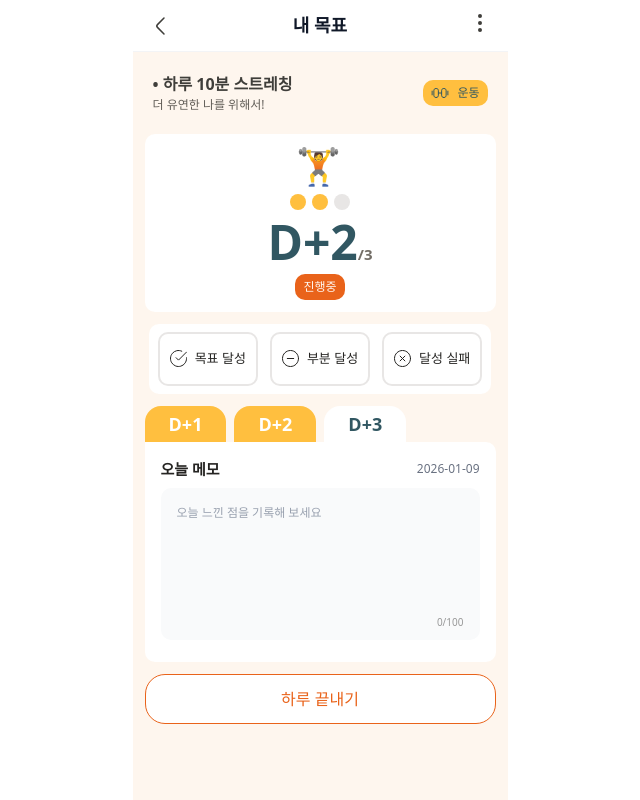
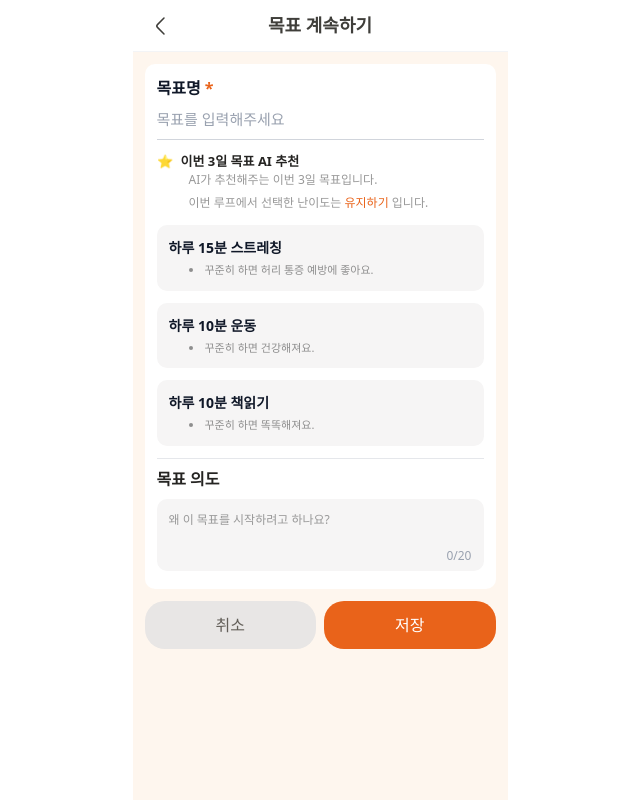
Before and after one commit to KUIT-Hackathon-Team1/JAKSIM-Web, a React (Vite) app: page /goal/continue in a window 1280 px wide. Shown: the whole page, without its empty margins (320-960 px from the left). Built offline with nearby package versions, Linux system fonts and the light colour scheme.

Commit message:
feat: 목표 계속하기 페이지 제작

```diff
--- a/package.json
+++ b/package.json
@@ -10,6 +10,7 @@
     "preview": "vite preview"
   },
   "dependencies": {
+    "axios": "^1.13.2",
     "react": "^19.2.0",
     "react-dom": "^19.2.0",
     "react-router-dom": "^7.12.0"
--- a/src/components/GoalCompleteModal.tsx
+++ b/src/components/GoalCompleteModal.tsx
@@ -46,11 +46,11 @@ export const GoalCompleteModal = ({
         </div>
 
         {/* 난이도 조절 버튼 */}
-        <div className="flex gap-3 mb-3 text-[16px]">
+        <div className="flex gap-2 mb-3 text-[16px]">
           <div className="flex-1">
             <button
               onClick={onLowerDifficulty}
-              className="bg-white text-[#E9631A] h-[50px] w-full rounded-[20px] border-[1.5px] border-[#E9631A] cursor-pointer"
+              className="bg-white text-[#E9631A] font-semibold h-13 w-full rounded-[20px] border-2 border-[#E9631A] cursor-pointer"
             >
               난이도
               <br />
@@ -61,7 +61,7 @@ export const GoalCompleteModal = ({
           <div className="flex-1">
             <button
               onClick={onMaintain}
-              className="bg-white text-[#E9631A] h-[50px]  w-full rounded-[20px] border-[1.5px] border-[#E9631A] cursor-pointer"
+              className="bg-white text-[#E9631A] font-semibold h-13  w-full rounded-[20px] border-2 border-[#E9631A] cursor-pointer"
             >
               유지하기
               <br />
@@ -69,10 +69,10 @@ export const GoalCompleteModal = ({
           </div>
 
           <div className="relative flex-1">
-            <span className="absolute -top-4 right-6 text-[#E9631A] text-xs px-2 py-0.5 rounded-full z-10">추천</span>
+            <span className="absolute -top-4.5 right-7 text-[#E9631A] text-xs px-2 py-0.5 rounded-full z-10">추천</span>
             <button
               onClick={onIncreaseDifficulty}
-              className="bg-white text-[#E9631A] h-[50px] w-full rounded-[20px] border-[1.5px] border-[#E9631A] cursor-pointer"
+              className="bg-white text-[#E9631A] font-semibold h-13 w-full rounded-[20px] border-2 border-[#E9631A] cursor-pointer"
             >
               난이도 <br />
               높이기
--- /dev/null
+++ b/src/components/GoalContinueForm.tsx
@@ -0,0 +1,85 @@
+import { useState } from "react";
+import GoalNameInput from "../components/GoalNameInput";
+import GoalSuggestionCard from "./GoalSuggestionCard";
+import { ActionButton } from "./ActionButton";
+
+interface GoalContinueFormProps {
+  value: string;
+  onChange: (value: string) => void;
+  difficulty: "lower" | "maintain" | "increase";
+}
+
+const GoalContinueForm = ({ value, onChange, difficulty }: GoalContinueFormProps) => {
+  const [goalName, setGoalName] = useState("");
+
+  const difficultyText = {
+    lower: "낮추기",
+    maintain: "유지하기",
+    increase: "높이기",
+  };
+
+  // AI 추천 목표 데이터
+  const suggestions = [
+    {
+      id: 1,
+      title: "하루 15분 스트레칭",
+      description: "꾸준히 하면 허리 통증 예방에 좋아요.",
+    },
+    {
+      id: 2,
+      title: "하루 10분 운동",
+      description: "꾸준히 하면 건강해져요.",
+    },
+    {
+      id: 3,
+      title: "하루 10분 책읽기",
+      description: "꾸준히 하면 똑똑해져요.",
+    },
+  ];
+
+  const handleSuggestionClick = (title: string) => {
+    setGoalName(title);
+  };
+
+  return (
+    <>
+      <div className="p-3 m-3 rounded-[10px] bg-white">
+        <GoalNameInput value={goalName} onChange={setGoalName} />
+        <span className="text-[12px] text-[#989898] pl-8">
+          이번 루프에서 선택한 난이도는 <span className="text-[#E9631A]">{difficultyText[difficulty]}</span> 입니다.
+        </span>
+
+        {/* AI 추천 카드들 */}
+        <div className="">
+          {suggestions.map((suggestion) => (
+            <GoalSuggestionCard
+              key={suggestion.id}
+              title={suggestion.title}
+              description={suggestion.description}
+              onClick={() => handleSuggestionClick(suggestion.title)}
+            />
+          ))}
+        </div>
+        <div className="border-t border-gray-200 pt-2">
+          <label className="block text-[16px] font-semibold text-[#252422] mb-2">목표 의도</label>
+          <div className="relative">
+            <textarea
+              value={value}
+              onChange={(e) => onChange(e.target.value)}
+              placeholder="왜 이 목표를 시작하려고 하나요?"
+              maxLength={20}
+              className="w-full px-3 py-3 bg-[#F6F5F5] rounded-[10px] resize-none h-18 focus:outline-none text-[12px] placeholder:text-[#989898]"
+            />
+            <span className="absolute bottom-3 right-3 text-[12px] text-gray-400">{value.length}/20</span>
+          </div>
+        </div>
+      </div>
+      <div className="flex m-3 gap-2">
+        <ActionButton variant="disabled">취소</ActionButton>
+        <ActionButton variant="primary">저장</ActionButton>
+      </div>
+    </>
+  );
+};
+
+export default GoalContinueForm;
--- a/src/components/GoalNameInput.tsx
+++ b/src/components/GoalNameInput.tsx
@@ -21,12 +21,12 @@ const GoalNameInput = ({ value, onChange }: GoalNameInputProps) => {
       </div>
 
       {/* AI 추천 섹션 */}
-      <div className="mb-2">
+      <div>
         <div className="flex items-center gap-2">
           <span className="text-[13px]">⭐</span>
           <h2 className="text-[13px] font-semibold text-[#252422]">이번 3일 목표 AI 추천</h2>
         </div>
-        <p className="text-[12px] text-[#989898] mb-3 pl-8">AI가 추천해주는 이번 3일 목표입니다.</p>
+        <p className="text-[12px] text-[#989898] pl-8">AI가 추천해주는 이번 3일 목표입니다.</p>
       </div>
     </div>
   );
--- /dev/null
+++ b/src/pages/GoalContinue/GoalContinue.tsx
@@ -0,0 +1,28 @@
+import { useState } from "react";
+import { useLocation } from "react-router-dom";
+import { useNavigate } from "react-router-dom";
+import GoalContinueForm from "../../components/GoalContinueForm";
+
+const GoalContinue = () => {
+  const navigate = useNavigate();
+  const location = useLocation();
+  const difficulty = location.state?.difficulty || "maintain";
+  const [intention, setIntention] = useState("");
+
+  return (
+    <div className="min-h-screen bg-[#FEF6EE]">
+      <header className="h-13 grid grid-cols-[1fr_auto_1fr] items-center bg-white border-b border-gray-100 px-4">
+        <div className="flex justify-start">
+          <button aria-label="back" onClick={() => navigate("/home")} className="cursor-pointer">
+            <img src="/arrow-left.svg" alt="뒤로가기" />
+          </button>
+        </div>
+        <h1 className="text-[18px] font-semibold text-[#3F3E3A] text-center">목표 계속하기</h1>
+      </header>
+
+      <GoalContinueForm value={intention} onChange={setIntention} difficulty={difficulty} />
+    </div>
+  );
+};
+
+export default GoalContinue;
--- a/src/pages/MyGoal/MyGoal.tsx
+++ b/src/pages/MyGoal/MyGoal.tsx
@@ -108,7 +108,7 @@ const MyGoal = () => {
 
       <DayMemo startDate={mockGoalData.startDate} initialDay={currentDay as 1 | 2 | 3} />
 
-      <div className="px-3">
+      <div className="px-3 pb-3">
         <ActionButton variant="outline" onClick={handleDayEnd}>
           하루 끝내기
         </ActionButton>
@@ -123,17 +123,17 @@ const MyGoal = () => {
         onLowerDifficulty={() => {
           console.log("난이도 낮추기");
           setShowCompleteModal(false);
-          navigate("/home");
+          navigate("/goal/continue", { state: { difficulty: "lower" } });
         }}
         onMaintain={() => {
           console.log("유지하기");
           setShowCompleteModal(false);
-          navigate("/home");
+          navigate("/goal/continue", { state: { difficulty: "maintain" } });
         }}
         onIncreaseDifficulty={() => {
           console.log("난이도 높이기");
           setShowCompleteModal(false);
-          navigate("/home");
+          navigate("/goal/continue", { state: { difficulty: "increase" } });
         }}
         onNewGoal={() => {
           console.log("새로운 목표");
--- a/src/pages/Router.tsx
+++ b/src/pages/Router.tsx
@@ -4,6 +4,7 @@ import Home from "./Home/Home";
 import GoalNew from "./GoalNew/GoalNew";
 import MyGoal from "./MyGoal/MyGoal";
 import Test from "./Test/Test";
+import GoalContinue from "./GoalContinue/GoalContinue";
 
 const router = createBrowserRouter([
   {
@@ -26,6 +27,10 @@ const router = createBrowserRouter([
     path: "/test",
     element: <Test />,
   },
+  {
+    path: "/goal/continue",
+    element: <GoalContinue />,
+  },
 ]);
 
 const Router = () => {
```
Also changed, not shown: 1 other file (tests, documents, lock files or other folders).
